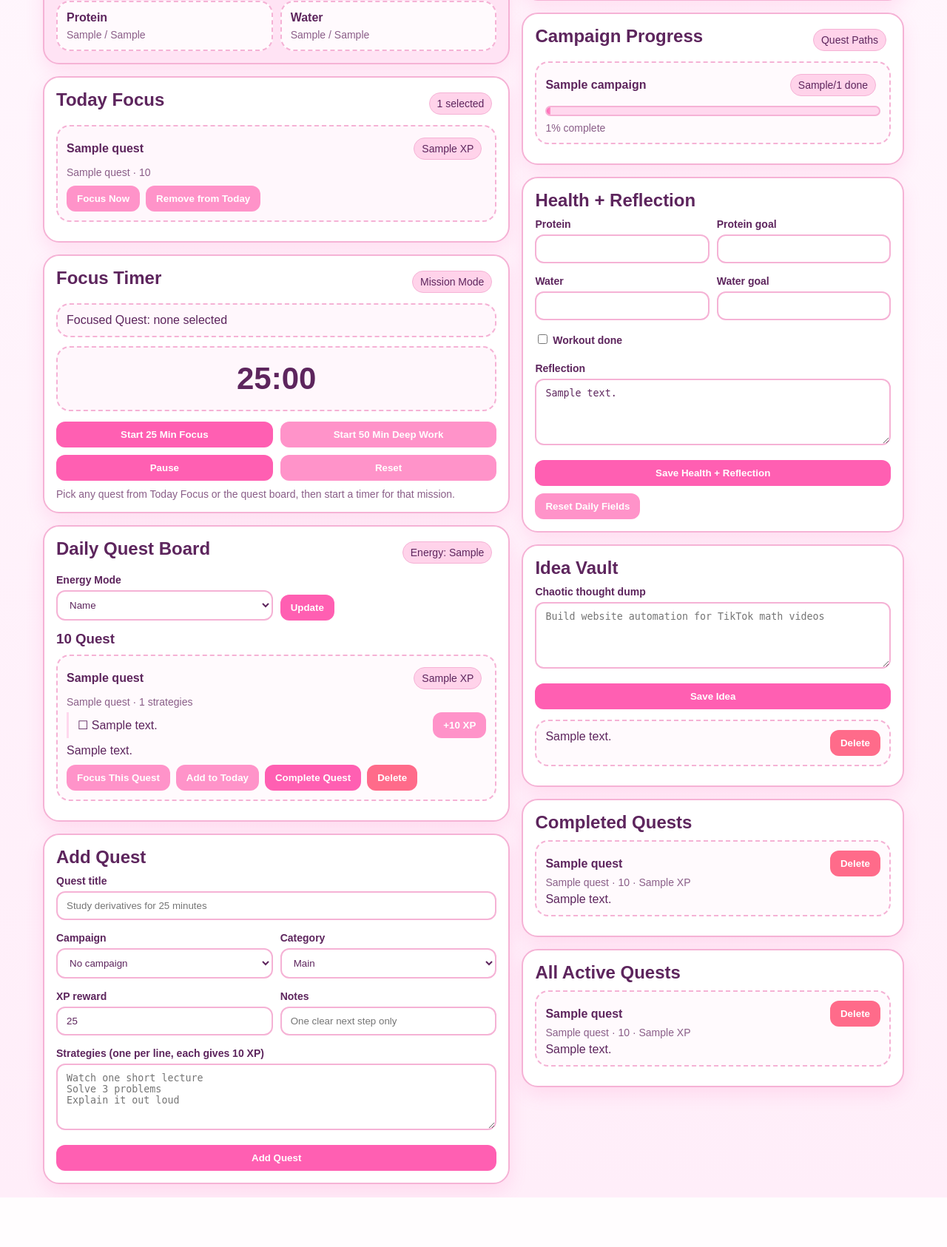
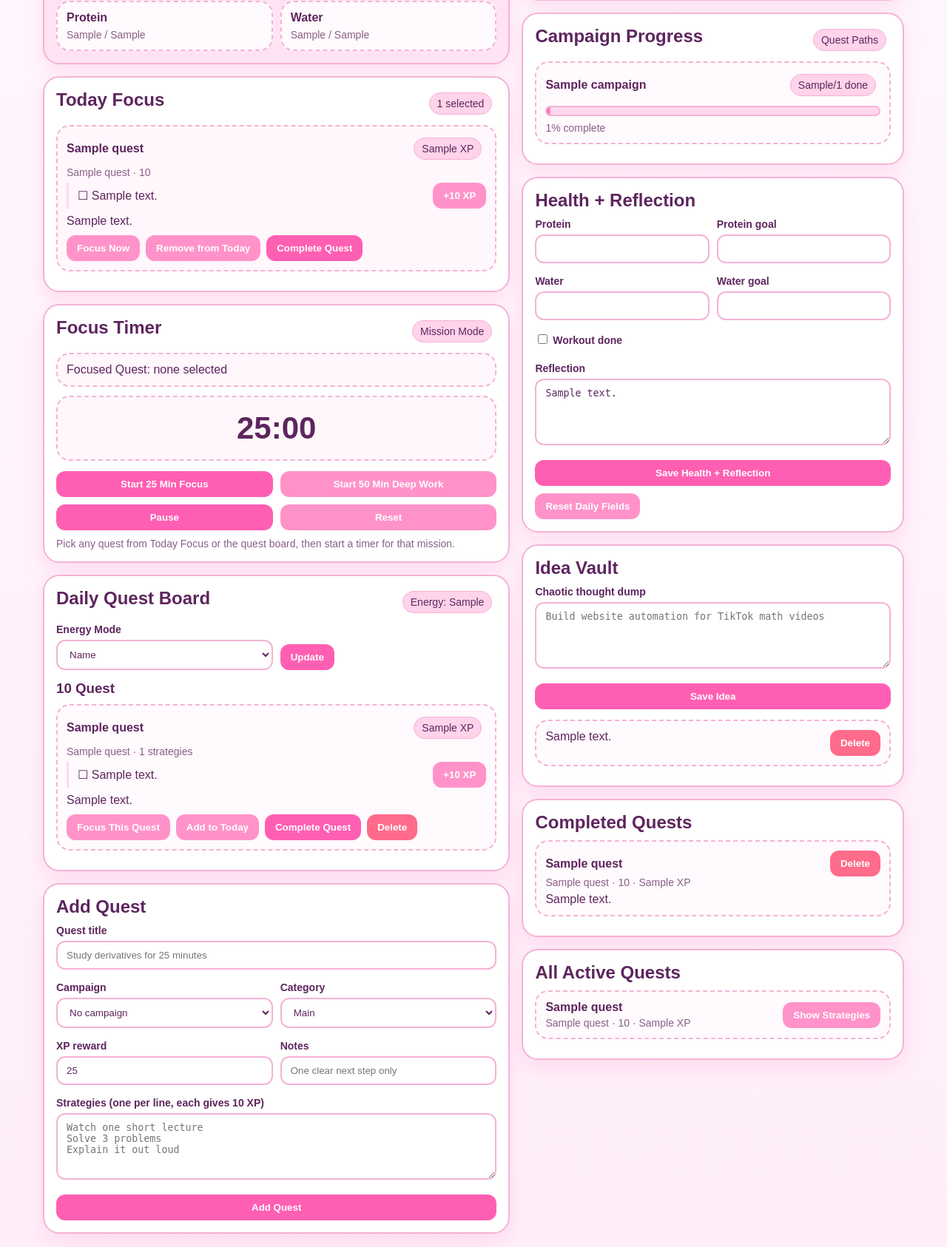
Before and after one commit to morrowland-code/lifequest_personal, a Flask app: template templates/dashboard.html in a window 1280 px wide. Shown: the part 319-2005 px from the top of the page at 74% size. Before the commit the page ends 1938 px from the top, so only its background shows below. Run offline with Flask 3, Linux system fonts and the light colour scheme; the template is opened without the code that fills it: most values are stand-ins (such as "Sample title", 1, 10 or a date in 2020).

Commit message:
Update dashboard.html

```diff
--- a/templates/dashboard.html
+++ b/templates/dashboard.html
@@ -66,18 +66,47 @@
               {{ quest.campaign_name or 'No campaign' }} · {{ quest.category }}
             </div>
 
+            {% for strategy in strategies if strategy.quest_id == quest.id %}
+              <div style="margin-top:6px; padding-left:12px; border-left:3px solid #ffd8ee;">
+                <div style="display:flex; justify-content:space-between; align-items:center; gap:10px;">
+                  <span>
+                    {% if strategy.completed %}
+                      ✔ {{ strategy.text }}
+                    {% else %}
+                      ☐ {{ strategy.text }}
+                    {% endif %}
+                  </span>
+
+                  {% if not strategy.completed %}
+                    <form action="{{ url_for('complete_strategy', strategy_id=strategy.id) }}" method="post">
+                      <button type="submit" class="btn-secondary">+10 XP</button>
+                    </form>
+                  {% else %}
+                    <span class="pill">Done</span>
+                  {% endif %}
+                </div>
+              </div>
+            {% endfor %}
+
+            {% if quest.notes %}
+              <div style="margin-top:8px;">{{ quest.notes }}</div>
+            {% endif %}
+
             <div class="actions-inline">
               <button
                 type="button"
-                class="btn-secondary focus-btn"
-                data-id="{{ quest.id }}"
-                data-title="{{ quest.title }}"
+                class="btn-secondary"
+                onclick="selectQuest('{{ quest.id }}', {{ quest.title|tojson }})"
               >
                 Focus Now
               </button>
 
               <form action="{{ url_for('remove_quest_from_today', quest_id=quest.id) }}" method="post">
                 <button type="submit" class="btn-secondary">Remove from Today</button>
+              </form>
+
+              <form action="{{ url_for('complete_quest', quest_id=quest.id) }}" method="post">
+                <button type="submit">Complete Quest</button>
               </form>
             </div>
           </div>
@@ -168,6 +197,8 @@
                       <form action="{{ url_for('complete_strategy', strategy_id=strategy.id) }}" method="post">
                         <button type="submit" class="btn-secondary">+10 XP</button>
                       </form>
+                    {% else %}
+                      <span class="pill">Done</span>
                     {% endif %}
                   </div>
                 </div>
@@ -180,9 +211,8 @@
               <div class="actions-inline">
                 <button
                   type="button"
-                  class="btn-secondary focus-btn"
-                  data-id="{{ quest.id }}"
-                  data-title="{{ quest.title }}"
+                  class="btn-secondary"
+                  onclick="selectQuest('{{ quest.id }}', {{ quest.title|tojson }})"
                 >
                   Focus This Quest
                 </button>
@@ -435,21 +465,88 @@
       <h2>All Active Quests</h2>
       {% for quest in active_quests %}
         <div class="quest">
-          <div style="display:flex; justify-content:space-between; gap:10px; align-items:center;">
-            <strong>{{ quest.title }}</strong>
-            <form action="{{ url_for('delete_quest', quest_id=quest.id) }}" method="post">
-              <button type="submit" class="btn-danger">Delete</button>
-            </form>
+          <div style="display:flex; justify-content:space-between; gap:10px; align-items:center; flex-wrap:wrap;">
+            <div>
+              <strong>{{ quest.title }}</strong>
+              <div class="muted" style="margin-top:4px;">
+                {{ quest.campaign_name or 'No campaign' }} · {{ quest.category }} · {{ quest.xp_reward }} XP
+                {% if quest.is_today %}
+                  · In Today Focus ✨
+                {% endif %}
+              </div>
+            </div>
+
+            <button
+              type="button"
+              class="btn-secondary"
+              onclick="toggleQuestPanel('quest-panel-{{ quest.id }}', this)"
+            >
+              Show Strategies
+            </button>
           </div>
-          <div class="muted">
-            {{ quest.campaign_name or 'No campaign' }} · {{ quest.category }} · {{ quest.xp_reward }} XP
-            {% if quest.is_today %}
-              · In Today Focus ✨
+
+          <div id="quest-panel-{{ quest.id }}" style="display:none; margin-top:12px;">
+            {% if quest.notes %}
+              <div style="margin-top:8px;">{{ quest.notes }}</div>
             {% endif %}
+
+            {% set quest_strategies = strategies | selectattr('quest_id', 'equalto', quest.id) | list %}
+            {% if quest_strategies %}
+              <div style="margin-top:10px;" class="muted">Strategies:</div>
+
+              {% for strategy in quest_strategies %}
+                <div style="margin-top:6px; padding-left:12px; border-left:3px solid #ffd8ee;">
+                  <div style="display:flex; justify-content:space-between; align-items:center; gap:10px;">
+                    <span>
+                      {% if strategy.completed %}
+                        ✔ {{ strategy.text }}
+                      {% else %}
+                        ☐ {{ strategy.text }}
+                      {% endif %}
+                    </span>
+
+                    {% if not strategy.completed %}
+                      <form action="{{ url_for('complete_strategy', strategy_id=strategy.id) }}" method="post">
+                        <button type="submit" class="btn-secondary">+10 XP</button>
+                      </form>
+                    {% else %}
+                      <span class="pill">Done</span>
+                    {% endif %}
+                  </div>
+                </div>
+              {% endfor %}
+            {% else %}
+              <div class="muted" style="margin-top:10px;">No strategies added yet.</div>
+            {% endif %}
+
+            <div class="actions-inline" style="margin-top:12px;">
+              <button
+                type="button"
+                class="btn-secondary"
+                onclick="selectQuest('{{ quest.id }}', {{ quest.title|tojson }})"
+              >
+                Focus This Quest
+              </button>
+
+              {% if quest.is_today %}
+                <form action="{{ url_for('remove_quest_from_today', quest_id=quest.id) }}" method="post">
+                  <button type="submit" class="btn-secondary">Remove from Today</button>
+                </form>
+              {% else %}
+                <form action="{{ url_for('add_quest_to_today', quest_id=quest.id) }}" method="post">
+                  <button type="submit" class="btn-secondary">Add to Today</button>
+                </form>
+              {% endif %}
+
+              <form action="{{ url_for('complete_quest', quest_id=quest.id) }}" method="post">
+                <button type="submit">Complete Quest</button>
+              </form>
+
+              <form action="{{ url_for('delete_quest', quest_id=quest.id) }}" method="post">
+                <button type="submit" class="btn-danger">Delete</button>
+              </form>
+            </div>
           </div>
-          {% if quest.notes %}
-            <div style="margin-top:6px;">{{ quest.notes }}</div>
-          {% endif %}
         </div>
       {% else %}
         <div class="muted">No active quests yet.</div>
@@ -458,23 +555,20 @@
   </div>
 </div>
 
-<script>
-document.addEventListener("DOMContentLoaded", function () {
-  const buttons = document.querySelectorAll(".focus-btn");
-
-  buttons.forEach(btn => {
-    btn.addEventListener("click", function () {
-      const questId = this.dataset.id;
-      const questTitle = this.dataset.title;
-
-      if (typeof selectQuest === "function") {
-        selectQuest(questId, questTitle);
-      }
-    });
-  });
-});
-</script>
-
 <script src="{{ url_for('static', filename='timer.js') }}"></script>
 
+<script>
+function toggleQuestPanel(panelId, button) {
+  const panel = document.getElementById(panelId);
+  if (!panel) return;
+
+  if (panel.style.display === "none" || panel.style.display === "") {
+    panel.style.display = "block";
+    if (button) button.innerText = "Hide Strategies";
+  } else {
+    panel.style.display = "none";
+    if (button) button.innerText = "Show Strategies";
+  }
+}
+</script>
 {% endblock %}
```
